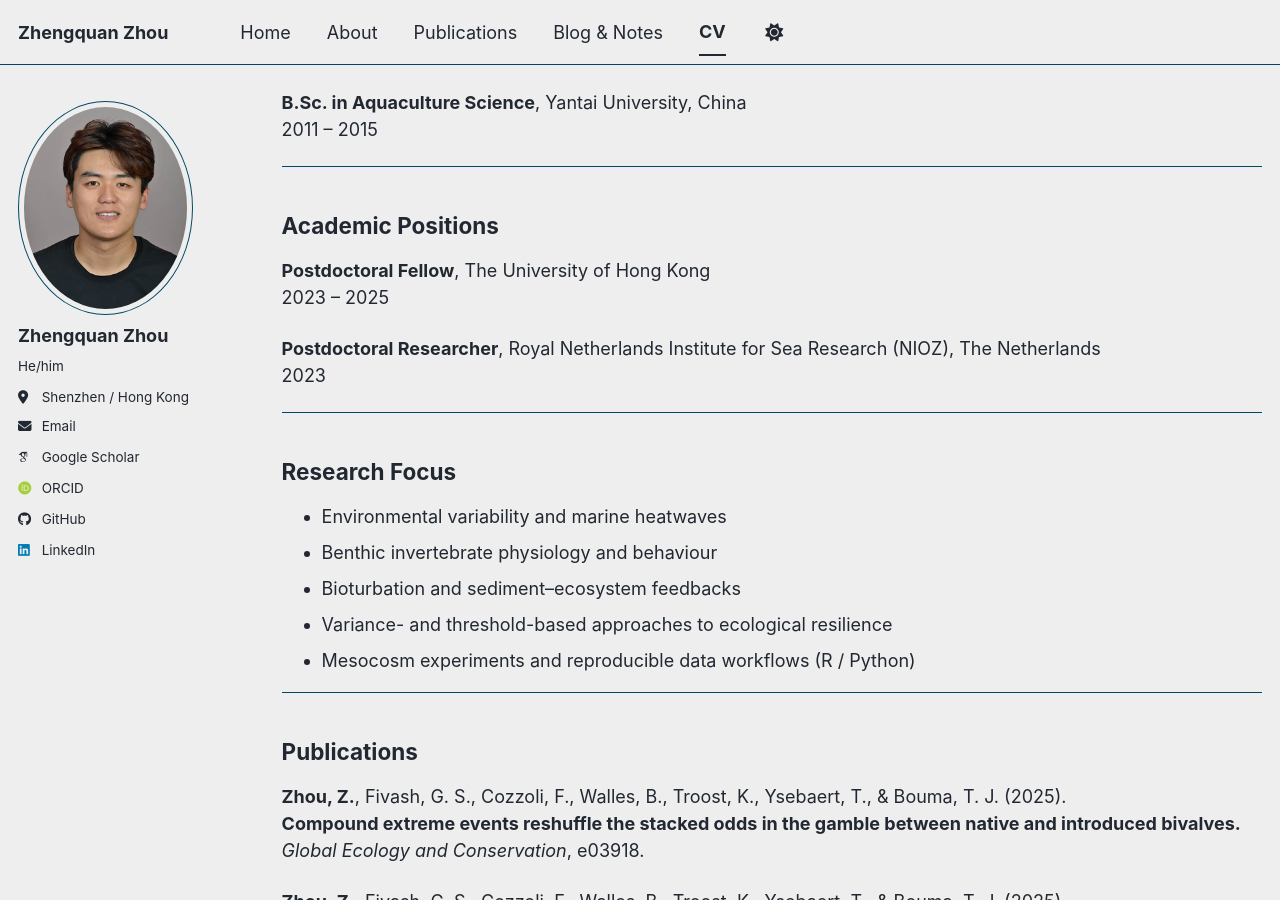
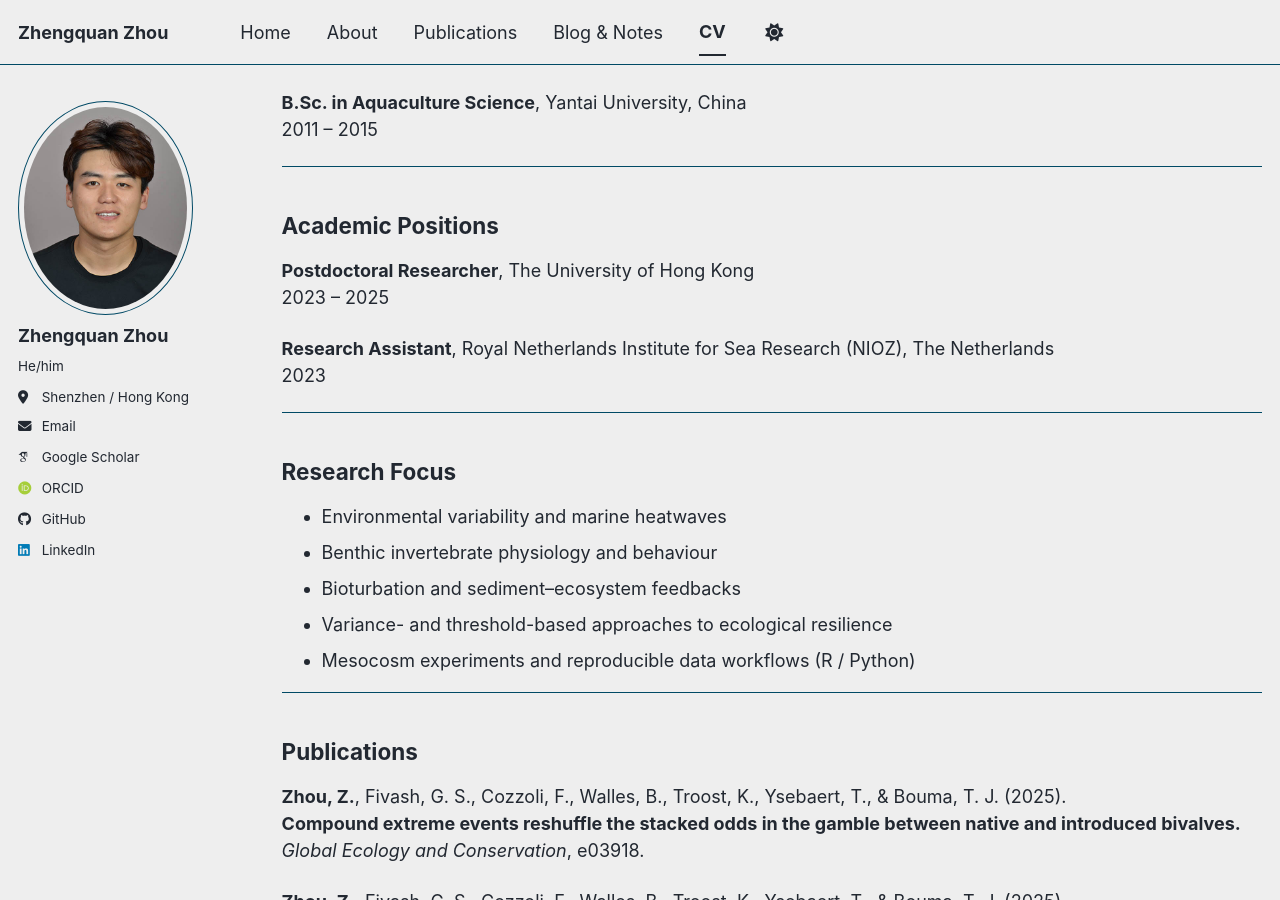
Before and after one commit to zqzhou7/zqzhou7.github.io, a Jekyll site: the page built from _pages/cv.md, in a window 1280 px wide and 900 px high, scrolled down 340 px. Built offline with Jekyll 4.4.1, drawn with Linux system fonts in a browser that asks for light colours; some web fonts are replaced; a script bundle is joined from its source files by our own code; library files that are not in the unit come from our copies.

Commit message:
Revise academic CV details and formatting
Updated titles and formatting for academic positions, conferences, and peer review sections.

```diff
--- a/_pages/cv.md
+++ b/_pages/cv.md
@@ -26,10 +26,10 @@ Download CV (PDF)
 ---
 
 ## Academic Positions
-**Postdoctoral Fellow**, The University of Hong Kong
+**Postdoctoral Researcher**, The University of Hong Kong
 2023 – 2025
 
-**Postdoctoral Researcher**, Royal Netherlands Institute for Sea Research (NIOZ), The Netherlands
+**Research Assistant**, Royal Netherlands Institute for Sea Research (NIOZ), The Netherlands
 2023
 
 ---
@@ -183,8 +183,11 @@ Li, B., Li, X., Bouma, T. J., Soissons, L. M., Cozzoli, F., Wang, Q., **Zhou, Z.
 
 ## Academic Service
 **Peer Review:**
-*Global Change Biology*; *Estuarine, Coastal and Shelf Science*; *Wetlands*;
-*Environmental Sciences Europe*; *AIMS Geosciences*
+*Global Change Biology*
+*Estuarine, Coastal and Shelf Science*
+*Wetlands*
+*Environmental Sciences Europe*
+*AIMS Geosciences*
 
 ---
 
```
